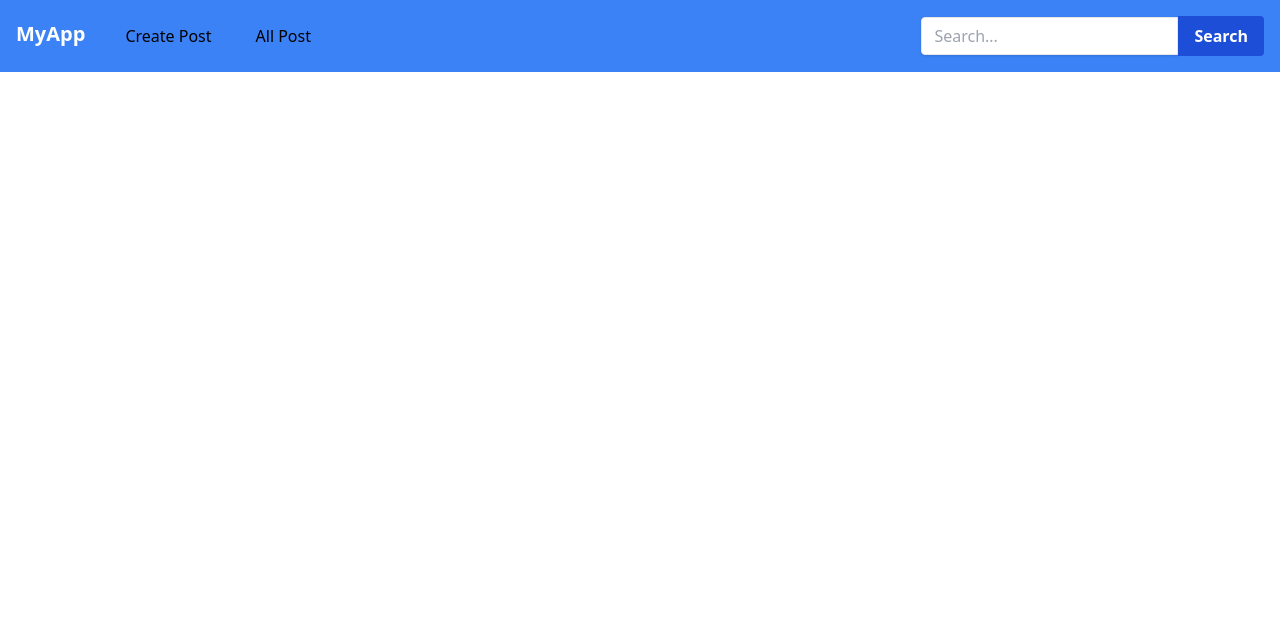
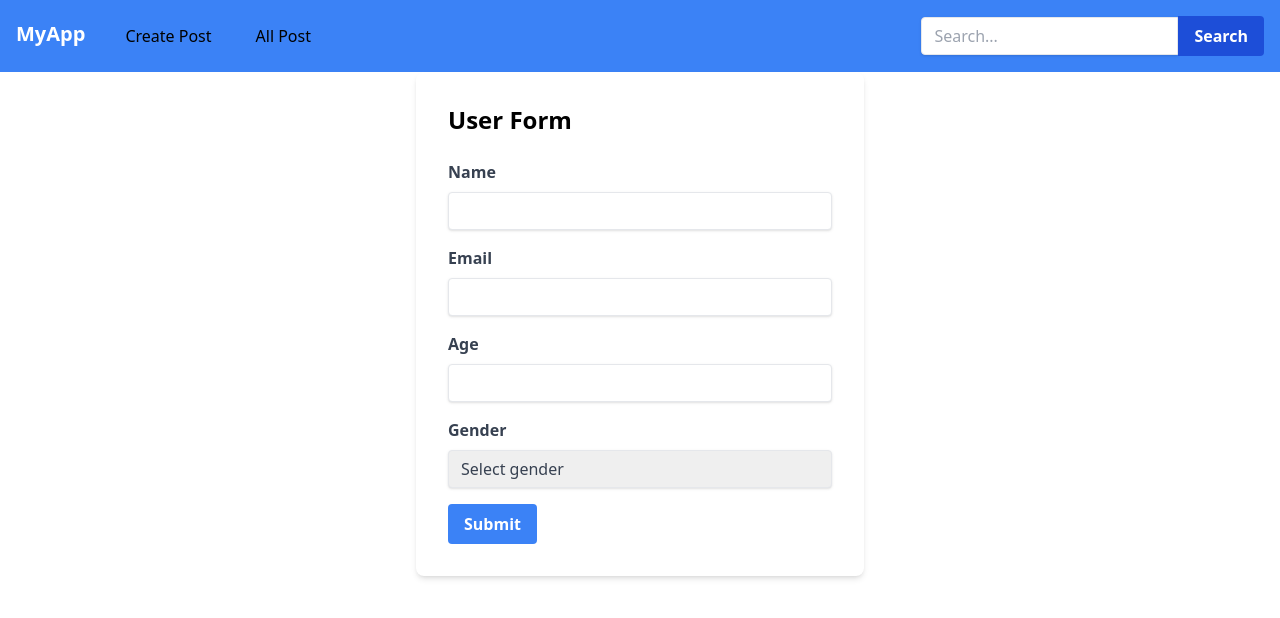
Before and after one commit to new-programmer-tech/REACT-ALL-PROJECT, a React (Vite) app in the folder REDUX-CURD-WITH-API/: page /edit/1 in a window 1280 px wide. Shown: the top 618 px of the page. Built offline with nearby package versions, Linux system fonts and the light colour scheme.

Commit message:
curd operation completed

```diff
--- a/REDUX-CURD-WITH-API/package.json
+++ b/REDUX-CURD-WITH-API/package.json
@@ -25,8 +25,8 @@
     "@vitejs/plugin-react": "^4.2.1",
     "autoprefixer": "^10.4.19",
     "eslint": "^8.57.0",
-    "eslint-plugin-react": "^7.34.1",
-    "eslint-plugin-react-hooks": "^4.6.0",
+    "eslint-plugin-react": "^7.34.4",
+    "eslint-plugin-react-hooks": "^4.6.2",
     "eslint-plugin-react-refresh": "^0.4.6",
     "postcss": "^8.4.38",
     "tailwindcss": "^3.4.4",
--- a/REDUX-CURD-WITH-API/src/App.jsx
+++ b/REDUX-CURD-WITH-API/src/App.jsx
@@ -1,24 +1,27 @@
-import Navbar from "./components/navbar/Navbar"
-import Form from "./components/Form/Form"
-import Index from "./components/Index"
+/** @format */
 
-import { BrowserRouter, Route ,Routes } from "react-router-dom"
-import UserDetails from "./components/Read/UserDetails"
+import Navbar from './components/navbar/Navbar';
+import Form from './components/Form/Form';
+import Index from './components/Index';
+
+import { BrowserRouter, Route, Routes } from 'react-router-dom';
+import UserDetails from './components/Read/UserDetails';
+import Update from './components/Update/Update';
 
 function App() {
-
   return (
     <>
       <BrowserRouter>
-    <Navbar/>
+        <Navbar />
         <Routes>
-    <Route path="/" element= {<Index/>}/>
-    <Route path="/create" element= {<Form/>}/>
-    <Route path="/read" element= {<UserDetails/>}/>
+          <Route path='/' element={<Index />} />
+          <Route path='/create' element={<Form />} />
+          <Route path='/read' element={<UserDetails />} />
+          <Route path='/edit/:id' element={<Update />} />
         </Routes>
       </BrowserRouter>
     </>
-  )
+  );
 }
 
-export default App
+export default App;
--- a/REDUX-CURD-WITH-API/src/components/Read/UserDetails.jsx
+++ b/REDUX-CURD-WITH-API/src/components/Read/UserDetails.jsx
@@ -3,6 +3,7 @@
 import { useDispatch, useSelector } from 'react-redux';
 import { deleteUser, showUser } from '../../features/userDetailsSlice.js';
 import { useEffect, useState } from 'react';
+import { Link } from 'react-router-dom';
 import PopUp from '../Modal/PopUp';
 import { toast, ToastContainer } from 'react-toastify';
 import 'react-toastify/dist/ReactToastify.css';
@@ -28,6 +29,7 @@ const UserDetails = () => {
     dispatch(deleteUser(id))
       .unwrap()
       .then(() => {
+        console.log('deleted user component');
         toast.success('User deleted successfully');
       })
       .catch((err) => {
@@ -61,9 +63,11 @@ const UserDetails = () => {
               <p className='text-gray-700 text-base'>{ele.email}</p>
               <p className='text-gray-700 text-base'>{ele.gender}</p>
               <div className='flex justify-end mt-4'>
-                <button className='bg-blue-500 hover:bg-blue-700 text-white font-bold py-2 px-4 rounded mr-2 focus:outline-none focus:shadow-outline'>
+                <Link
+                  className='bg-blue-500 hover:bg-blue-700 text-white font-bold py-2 px-4 rounded mr-2 focus:outline-none focus:shadow-outline'
+                  to={`/edit/${ele.id}`}>
                   Edit
-                </button>{' '}
+                </Link>
                 <button
                   className='bg-blue-500 hover:bg-blue-700 text-white font-bold py-2 px-4 rounded mr-2 focus:outline-none focus:shadow-outline'
                   onClick={() => [setId(ele.id), setShowPopup(true)]}>
--- /dev/null
+++ b/REDUX-CURD-WITH-API/src/components/Update/Update.jsx
@@ -0,0 +1,117 @@
+/** @format */
+
+import { useEffect, useState } from 'react';
+import { useDispatch, useSelector } from 'react-redux';
+import { useNavigate, useParams } from 'react-router-dom';
+import { updateUser } from '../../features/userDetailsSlice';
+
+function Update() {
+  const dispatch = useDispatch();
+  const navigate = useNavigate();
+
+  const [updatedData, setUpdatedData] = useState([]);
+
+  const { id } = useParams();
+  // console.log('useParams', id);
+
+  const { users } = useSelector((state) => state.userDetail);
+
+  useEffect(() => {
+    // console.log(id);
+    if (id && users.length > 0) {
+      const singleUser = users.find((ele) => ele.id === id);
+      if (singleUser) {
+        setUpdatedData(singleUser);
+      }
+    }
+  }, [id, users]);
+
+  // console.log('updatedData', updatedData);
+
+  const newData = (e) => {
+    setUpdatedData({ ...updatedData, [e.target.name]: e.target.value });
+  };
+
+  const handleUpdate = (e) => {
+    e.preventDefault();
+    dispatch(updateUser(updatedData));
+    navigate('/read');
+  };
+
+  return (
+    <div className='max-w-md mx-auto bg-white p-8 rounded-lg shadow-md'>
+      <h1 className='text-2xl font-bold mb-6'>User Form</h1>
+      <form onSubmit={handleUpdate}>
+        <div className='mb-4'>
+          <label htmlFor='name' className='block text-gray-700 font-bold mb-2'>
+            Name
+          </label>
+          <input
+            type='text'
+            name='name'
+            id='name'
+            value={updatedData.name || ''}
+            onChange={newData}
+            className='shadow appearance-none border rounded w-full py-2 px-3 text-gray-700 leading-tight focus:outline-none focus:shadow-outline'
+          />
+        </div>
+
+        <div className='mb-4'>
+          <label htmlFor='email' className='block text-gray-700 font-bold mb-2'>
+            Email
+          </label>
+          <input
+            type='email'
+            name='email'
+            id='email'
+            value={updatedData.email || ''}
+            onChange={newData}
+            className='shadow appearance-none border rounded w-full py-2 px-3 text-gray-700 leading-tight focus:outline-none focus:shadow-outline'
+          />
+        </div>
+
+        <div className='mb-4'>
+          <label htmlFor='age' className='block text-gray-700 font-bold mb-2'>
+            Age
+          </label>
+          <input
+            type='number'
+            name='age'
+            id='age'
+            value={updatedData.id || ''}
+            onChange={newData}
+            className='shadow appearance-none border rounded w-full py-2 px-3 text-gray-700 leading-tight focus:outline-none focus:shadow-outline'
+          />
+        </div>
+
+        <div className='mb-4'>
+          <label
+            htmlFor='gender'
+            className='block text-gray-700 font-bold mb-2'>
+            Gender
+          </label>
+          <select
+            name='gender'
+            id='gender'
+            value={updatedData.gender || ''}
+            onChange={newData}
+            className='shadow appearance-none border rounded w-full py-2 px-3 text-gray-700 leading-tight focus:outline-none focus:shadow-outline'>
+            <option value=''>Select gender</option>
+            <option value='male'>Male</option>
+            <option value='female'>Female</option>
+            <option value='other'>Other</option>
+          </select>
+        </div>
+        <div className='flex items-center justify-between'>
+          <button
+            type='submit'
+            className='bg-blue-500 hover:bg-blue-700 text-white font-bold py-2 px-4 rounded focus:outline-none focus:shadow-outline'>
+            Submit
+          </button>
+        </div>
+      </form>
+    </div>
+  );
+}
+
+export default Update;
--- a/REDUX-CURD-WITH-API/src/features/userDetailsSlice.js
+++ b/REDUX-CURD-WITH-API/src/features/userDetailsSlice.js
@@ -69,12 +69,45 @@ export const deleteUser = createAsyncThunk(
       }
 
       const result = await response.json();
+      toast.success('User deleted successfully');
       return { id: result.id };
     } catch (error) {
       return rejectWithValue(error.message);
     }
   }
 );
+
+//update actions
+export const updateUser = createAsyncThunk(
+  'userDetail/updateUser',
+  async (data, { rejectWithValue }) => {
+    console.log('updateUser', data);
+    try {
+      const response = await fetch(
+        `https://668d679a099db4c579f2db14.mockapi.io/crud/${data.id}`,
+        {
+          method: 'PUT',
+          headers: {
+            'Content-Type': 'application/json',
+          },
+          body: JSON.stringify(data),
+        }
+      );
+
+      if (!response.ok) {
+        throw new Error('Failed to delete user');
+      }
+
+      const result = await response.json();
+      // toast.success('User deleted successfully');
+      return { id: result.id };
+    } catch (error) {
+      return rejectWithValue(error.message);
+    }
+  }
+);
+
+//search action
 
 const initialState = {
   users: [],
@@ -118,20 +151,44 @@ export const userDetail = createSlice({
         toast.error(action.payload);
       })
 
-      .addCase(deleteUser.pending, (state, action) => {
+      .addCase(deleteUser.pending, (state) => {
         state.loading = true;
         state.error = null;
-        // Optimistic update
+      })
+      .addCase(deleteUser.fulfilled, (state, action) => {
+        state.loading = false;
         state.users = state.users.filter((user) => user.id !== action.meta.arg);
-      })
-      .addCase(deleteUser.fulfilled, (state) => {
-        state.loading = false;
+        console.log('deleted user slice');
         toast.success('User deleted successfully :)');
+        // setTimeout(() => {
+        //   toast.success('User deleted successfully ');
+        // }, 100);
       })
       .addCase(deleteUser.rejected, (state, action) => {
         state.loading = false;
         state.error = action.payload;
         toast.error(`Reverting deletion due to an error: ${action.payload}`);
+      })
+
+      //update
+      .addCase(updateUser.pending, (state) => {
+        state.loading = true;
+        state.error = null;
+      })
+      .addCase(updateUser.fulfilled, (state, action) => {
+        state.loading = false;
+        state.users.push(
+          state.users.map((ele) =>
+            ele.id === action.payload.id ? action.payload : ele
+          )
+        );
+
+        toast.success('User Updated successfully');
+      })
+      .addCase(updateUser.rejected, (state, action) => {
+        state.loading = false;
+        state.error = action.payload;
+        toast.error(action.payload);
       });
   },
 });
```
Also changed, not shown: 1 other file (tests, documents, lock files or other folders). Lines whose indentation alone changed are shown as unchanged.
